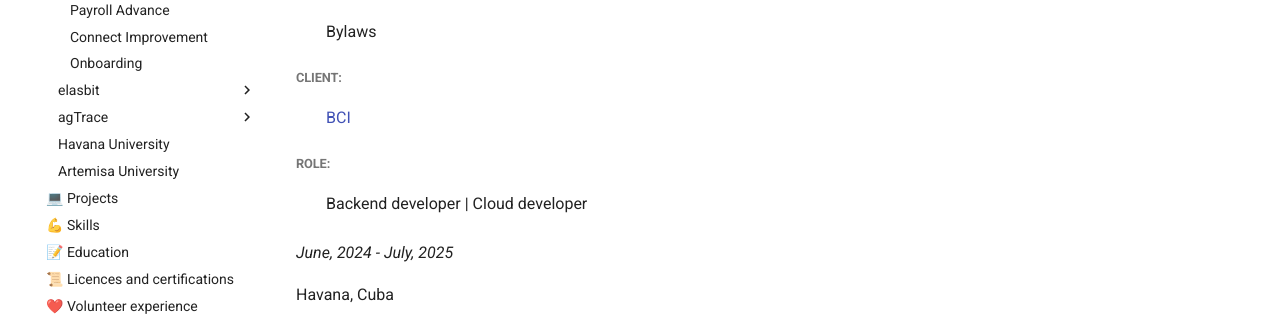
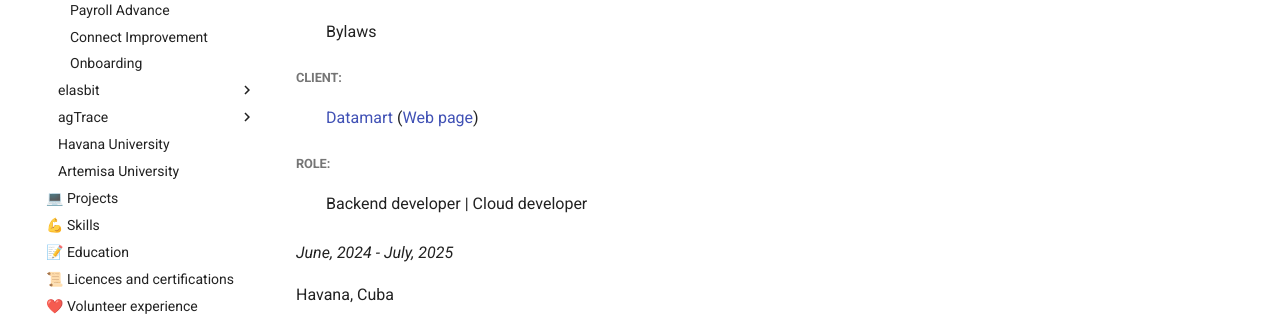
Before and after one commit to rayniel95/rayniel95.github.io, an MkDocs documentation site: the page built from docs/work_experience/datamart/bylaws.md, in a window 1280 px wide and 900 px high. Shown: the part 290-606 px from the top of the window. Built offline with MkDocs 1.6.1 and Material for MkDocs 9.7.7, drawn with Linux system fonts in a browser that asks for light colours.

Commit message:
docs(datamart): update client name to Datamart and add web page link

```diff
--- a/docs/work_experience/datamart/bylaws.md
+++ b/docs/work_experience/datamart/bylaws.md
@@ -6,7 +6,7 @@
 : Bylaws
 
 ##### Client:
-: [BCI](https://www.bci.cl)
+: [Datamart](https://www.linkedin.com/company/datamartcl/) ([Web page](https://datamart.cl/))
 
 ##### Role:
 : Backend developer | Cloud developer
```
